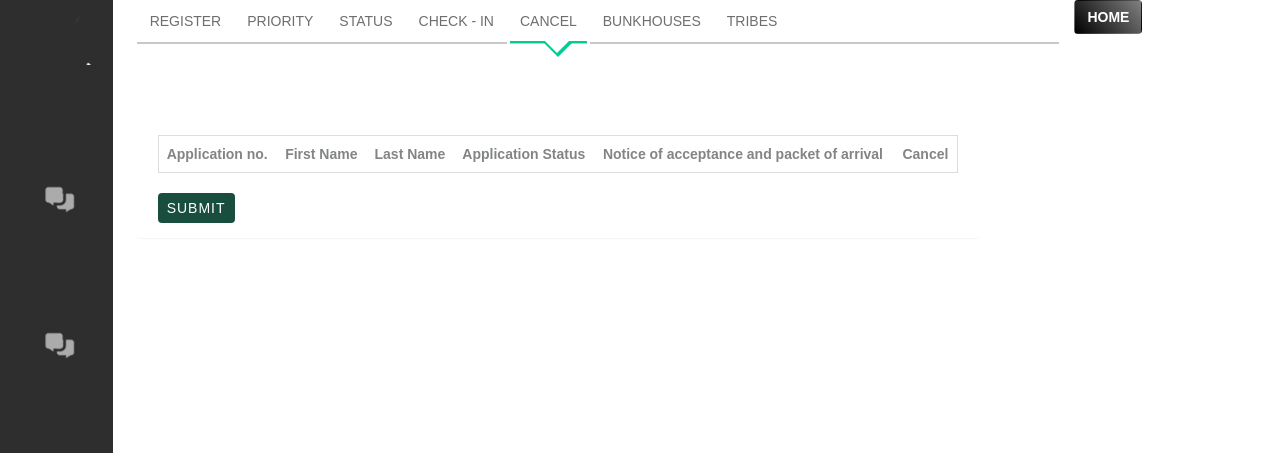
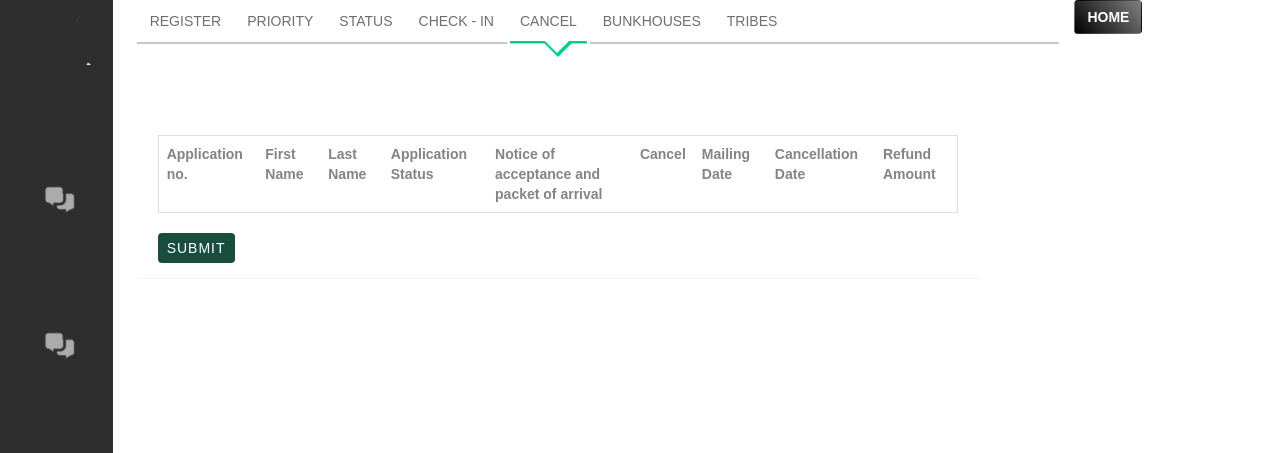
Before and after one commit to karbmk/CGU_software_development, a Python web app: template Gila_Breath_Camp/Code/Static/Templates/new-tran.html in a window 1280 px wide, after a click on "CANCEL". Shown: the part 24-477 px from the top of the page. Run offline with Jinja, Linux system fonts and the light colour scheme; the template is opened without the code that fills it, so the values that code supplies are empty; some libraries are stand-ins or nearby versions; some web fonts are replaced.

Commit message:
added refund in UI
Signed-off-by: Karthik <karthikbm01@gmail.com>

```diff
--- a/Gila_Breath_Camp/Code/Static/Templates/comp-detail.html
+++ b/Gila_Breath_Camp/Code/Static/Templates/comp-detail.html
@@ -1564,6 +1564,9 @@ function myFunction()
 								<th>Application Status</th>
 					       	    <th>Notice of acceptance and packet of arrival</th>
 								<th>Cancel</th>
+								<th>Mailing Date</th>
+								<th>Cancellation Date</th>
+								<th>Refund Amount</th>
 					       	  </tr>
 
 					       	</table>
--- a/Gila_Breath_Camp/Code/Static/Templates/new-tran.html
+++ b/Gila_Breath_Camp/Code/Static/Templates/new-tran.html
@@ -1590,6 +1590,9 @@ function myFunction()
 								<th>Application Status</th>
 					       	    <th>Notice of acceptance and packet of arrival</th>
 								<th>Cancel</th>
+								<th>Mailing Date</th>
+								<th>Cancellation Date</th>
+								<th>Refund Amount</th>
 					       	  </tr>
 
 					       	</table>
--- a/Gila_Breath_Camp/Code/Static/Templates/tran-his.html
+++ b/Gila_Breath_Camp/Code/Static/Templates/tran-his.html
@@ -1555,6 +1555,9 @@ function myFunction()
 								<th>Application Status</th>
 					       	    <th>Notice of acceptance and packet of arrival</th>
 								<th>Cancel</th>
+								<th>Mailing Date</th>
+								<th>Cancellation Date</th>
+								<th>Refund Amount</th>
 					       	  </tr>
 
 					       	</table>
--- a/Gila_Breath_Camp/Code/Static/js/submit_checkin.js
+++ b/Gila_Breath_Camp/Code/Static/js/submit_checkin.js
@@ -136,8 +136,8 @@ send_cancel = function(id){
 
 	for(i=0;i<test;i++)
 				{
-
-				if(document.getElementById("cancel"+i).checked){can_flag = '1'}else{can_flag = '0'}
+				//var can_flag = '0'
+				if(document.getElementById("cancel"+i).type=="checkbox"){can_flag = '1'}else{can_flag = '0'}
 
 				var camp_time = "2017-12-11 00:00:00.000000"
 				$.ajax
@@ -166,7 +166,10 @@ send_cancel = function(id){
 
 
 				var k = '{"applicant_id":"'+document.getElementById("appl"+i).innerText+'", "cancel_flag":"'+can_flag+'"}'
+				if(can_flag=="1"){
 				array.push(k)
+				}
+				else{}
 
 				}
 
--- a/Gila_Breath_Camp/Code/Static/js/test_appl_status.js
+++ b/Gila_Breath_Camp/Code/Static/js/test_appl_status.js
@@ -152,9 +152,12 @@ getCancel = function(id){
 				html += '<td id="completed_appl'+i+'">'+check_stat+'</td>'
 				html += '<td align="center" id="appl_status'+i+'" name="appl_status" >'+check+'</td>'
 				if (check == 'NOT SENT')
-				{html +='<td align="center">GO TO STATUS AND SEND ACCEPTANCE PACKET</td>'}
+				{html +='<td align="center" id="cancel'+i+'">GO TO STATUS AND SEND ACCEPTANCE PACKET</td>'}
 				else
 				{html += '<td align="center"><input id="cancel'+i+'" type="checkbox" name="appl_status" '+check_cancel+'></td>'}
+				html += '<td>'+obj_array[i]["mailing_date"]+'</td>'
+				html += '<td>'+obj_array[i]["cancel_date"]+'</td>'
+				html += '<td>'+obj_array[i]["refund"]+'</td>'
 				html += '</tr>'
 				$("#cancel_status").append(html);
 				}
```
